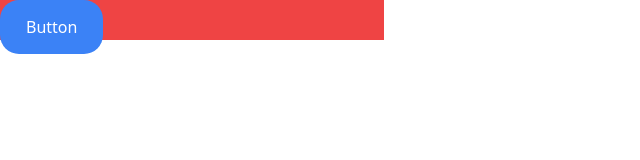
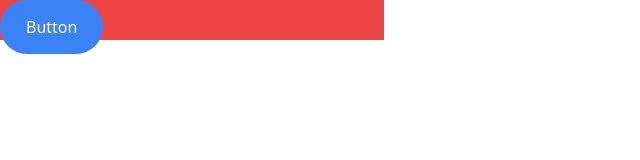
Before and after one commit to root9464/Hakaton_Ekoton, a React (Vite) app in the folder Frontend/: page / in a window 1280 px wide. Shown: the top 160 px of the page, without its empty margins (0-640 px from the left). Built offline with nearby package versions, Linux system fonts and the light colour scheme.

Commit message:
fix button

```diff
--- a/Frontend/src/pages/MainPage/App.tsx
+++ b/Frontend/src/pages/MainPage/App.tsx
@@ -4,7 +4,7 @@ export const App = () => {
   return (
     <>
       <div className='w-96 h-10 bg-red-500'>
-        <Button text='Button' />
+        <Button text='Button' className='rounded-uiDefault' />
       </div>
     </>
   );
--- a/Frontend/src/shared/ui/project/button.tsx
+++ b/Frontend/src/shared/ui/project/button.tsx
@@ -1,10 +1,10 @@
 type ButtonProps = {
   text: string;
-  otherStyles?: string;
+  className?: string;
   onClick?: () => <T extends HTMLElement>(element: T) => void;
 };
-export const Button = ({ text, onClick }: ButtonProps) => (
-  <button className='bg-blue-500 hover:bg-blue-700 text-white px-[26px] py-[15px] w-max h-max rounded-[19px] ' onClick={onClick}>
+export const Button = ({ text, onClick, className }: ButtonProps) => (
+  <button className={`bg-blue-500 hover:bg-blue-700 text-white px-[26px] py-[15px] w-max h-max ${className}`} onClick={onClick}>
     {text}
   </button>
 );
--- a/Frontend/tailwind.config.ts
+++ b/Frontend/tailwind.config.ts
@@ -60,6 +60,7 @@ const config = {
         lg: 'var(--radius)',
         md: 'calc(var(--radius) - 2px)',
         sm: 'calc(var(--radius) - 4px)',
+        uiDefault: '50px',
       },
       keyframes: {
         'accordion-down': {
@@ -75,10 +76,6 @@ const config = {
         'accordion-down': 'accordion-down 0.2s ease-out',
         'accordion-up': 'accordion-up 0.2s ease-out',
       },
-
-      rounded: {
-        uiDefault: '50px',
-      },
     },
   },
   plugins: [require('tailwindcss-animate')],
```
